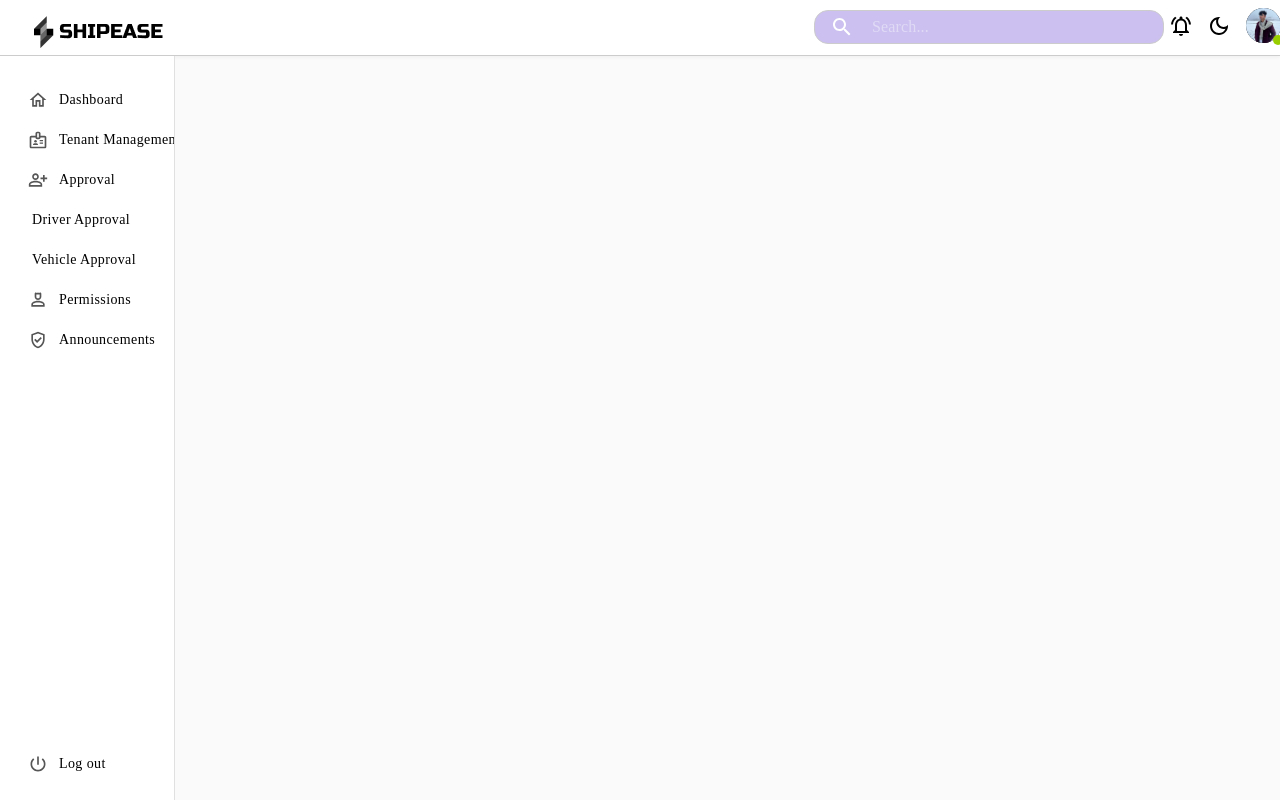
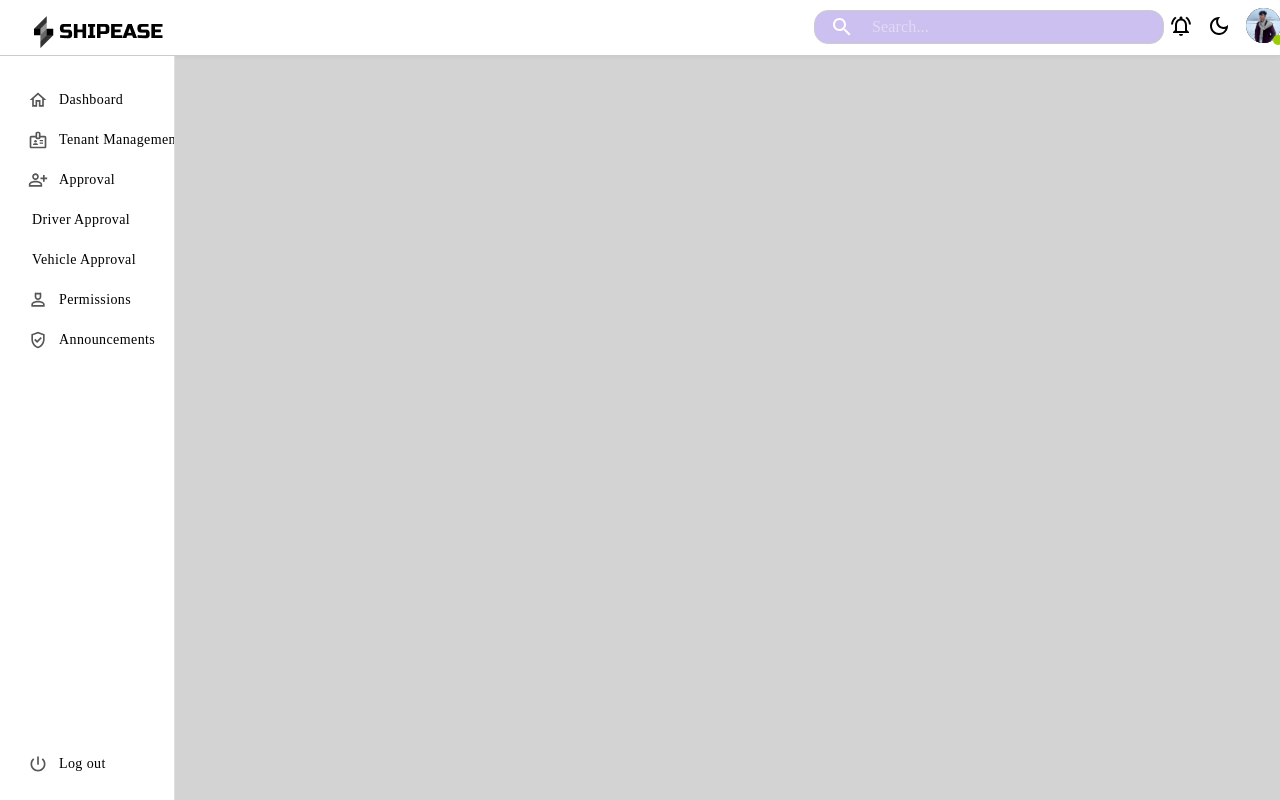
Before and after one commit to Final-Year-Project-ShipEase/shipease-frontend, a React (Create React App) app: page /managetenants in a window 1280 px wide. Built offline with nearby package versions, Linux system fonts and the light colour scheme.

Commit message:
sidebar Conversation Resolved

```diff
--- a/src/admin/components/sidebar/sidebar.jsx
+++ b/src/admin/components/sidebar/sidebar.jsx
@@ -1,11 +1,12 @@
 import React, { useState } from 'react';
-import { Box, Button, Drawer} from '@mui/material';
+import { Box, Button, Drawer, useTheme} from '@mui/material';
 import PowerSettingsNewOutlinedIcon from '@mui/icons-material/PowerSettingsNewOutlined';
 import { useLocation, useNavigate } from 'react-router-dom';
 import NavigationItems from './navItems';
 
 
 const Sidebar = ({ leftSpan}) => {
+  const theme = useTheme();
   const widthVal = (leftSpan / 11) * 100;
   const [activeButton, setActiveButton] = useState('');
   const navigate = useNavigate();
@@ -37,7 +38,7 @@ const Sidebar = ({ leftSpan}) => {
             gap: '3px',
             alignSelf: 'stretch',
             overflow: 'hidden',
-            color: isActive ? '#7E62D7' : 'black',
+            color: isActive ? theme.palette.buttonSidebar.colorActiveHover : theme.palette.buttonSidebar.ColorActive,
             textOverflow: 'ellipsis',
             whiteSpace: 'nowrap',
             fontFamily: 'latoregular',
@@ -48,11 +49,11 @@ const Sidebar = ({ leftSpan}) => {
             height: '40px',
             justifyContent: 'left',
             borderRight: isActive ? '4px solid #0061FF' : 'none',
-            backgroundColor: isActive ? '#7E62D7' : 'transparent',
+            backgroundColor: isActive ? theme.palette.buttonSidebar.BackgroundColorActiveHover : theme.palette.buttonSidebar.BackgroundColorActive,
             '&:hover': {
-              backgroundColor: 'rgba(126, 98, 215, 0.4)',
+              backgroundColor: theme.palette.buttonSidebar.main,
               '&:hover': {
-                color: 'white',
+                color: theme.palette.buttonSidebar.hovertextcolor,
               },
             },
           }}
@@ -77,7 +78,7 @@ const Sidebar = ({ leftSpan}) => {
             mt: '7vh',
             py: '24px',
             width: `${widthVal}%`,
-            backgroundColor: '#ffffff',
+            backgroundColor: theme.palette.buttonSidebar.hovertextcolor,
           },
         }}
       >
--- a/src/admin/pages/layout/layout.jsx
+++ b/src/admin/pages/layout/layout.jsx
@@ -1,8 +1,9 @@
 import React from 'react';
-import { Grid } from '@mui/material';
+import { Grid, useTheme } from '@mui/material';
 import { Outlet } from 'react-router-dom';
 
 const Layout = () => {
+  const theme = useTheme();
   const leftSpan = 1.5;
   const rigthSpan = 12 - leftSpan;
   return (
@@ -24,7 +25,7 @@ const Layout = () => {
           md={rigthSpan}
           sx={{
             mt: '7vh',
-            backgroundColor: '#FAFAFA',
+            backgroundColor: theme.palette.page.main,
             minHeight: '93vh',
           }}
         >
--- a/src/admin/pages/signin/signin.jsx
+++ b/src/admin/pages/signin/signin.jsx
@@ -1,5 +1,6 @@
 import { red } from '@material-ui/core/colors';
 import { Visibility, VisibilityOff } from '@mui/icons-material';
+import { useTheme } from '@mui/material';
 import React, { useState } from 'react';
 
 const SignInPage = () => {
@@ -7,6 +8,7 @@ const SignInPage = () => {
     const [password, setPassword] = useState("");
     const [showPassword, setShowPassword] = useState(false);
     const [acceptTerms, setAcceptTerms] = useState(false);
+    const theme = useTheme();
     const [message, setMessage] = useState(""); // new state variable for the message
 
     const handlePasswordVisibility = (event) => {
@@ -18,7 +20,7 @@ const SignInPage = () => {
     };
 
     const handleSignIn = () => {
-        setMessage("You have successfully signed in!");
+        console.log("Name: ", name);
     };
 
     return (
@@ -34,16 +36,16 @@ const SignInPage = () => {
                     </div>
                     <div className="right-div" style={{ width: "55%", height: "auto", position: "relative", zIndex: "1" }}>
 
-                        <form style={{backgroundColor: "white", padding: "15%", paddingTop: "21%", paddingBottom:"21%", borderTopLeftRadius: "10%", borderBottomLeftRadius: "10%"}}>
+                        <form style={{backgroundColor: theme.palette.page.form, padding: "15%", paddingTop: "21%", paddingBottom:"21%", borderTopLeftRadius: "10%", borderBottomLeftRadius: "10%"}}>
                             <h2 style={{ marginTop: 10, fontSize: "250%" }}>Welcome back!</h2>
-                            <h5 style={{ marginTop: -40, fontSize: "89%", color: 'gray' }}>Please enter your details!</h5>
+                            <h5 style={{ marginTop: -40, fontSize: "89%", color: theme.palette.page.h5}}>Please enter your details!</h5>
                             <h2 style={{ marginTop: -15, fontSize: "170%"}}><strong>Sign In</strong></h2>
                             <div name="username">
                                 <label style={{ fontSize: "12px", marginLeft: "1%", fontWeight: "bold" }}>Username:</label>
                                 <input
                                     type="text"
                                     id="username"
-                                    style={{ width: "100%", height: "40px", paddingLeft: "5%", border: "1px solid lightgrey"}}
+                                    style={{ width: "100%", height: "40px", paddingLeft: "5%", border: theme.palette.page.border}}
                                     onChange={(e) => setName(e.target.value)}
                                     value={name}
                                     placeholder="Muntazer Mehdi"
@@ -55,7 +57,7 @@ const SignInPage = () => {
                                     <input
                                         type={showPassword ? "text" : "password"}
                                         id="password"
-                                        style={{ width: "100%", height: "40px", paddingLeft: "5%",  border: "1px solid lightgrey"}}
+                                        style={{ width: "100%", height: "40px", paddingLeft: "5%",  border: theme.palette.page.border}}
                                         onChange={(e) => setPassword(e.target.value)}
                                         value={password}
                                         placeholder="Password"
@@ -74,10 +76,10 @@ const SignInPage = () => {
                                 </div>
                             </div>
                             <div name = "forgot" style={{textAlign: "right" }}>
-                                <a href="/forgot-password" style={{ color: "#60B478", fontSize:"88%"}}>Forgot Password?</a>
+                                <a href="/forgot-password" style={{ color: theme.palette.secondary.main, fontSize:"88%"}}>Forgot Password?</a>
                             </div>
                             <div name="checkbox">
-                                <label style={{ color: "#60B478", fontSize: "13px", marginLeft: "1%", fontWeight: "bold" }}>
+                                <label style={{ color: theme.palette.secondary.main, fontSize: "13px", marginLeft: "1%", fontWeight: "bold" }}>
                                     <input
                                         type="checkbox"
                                         checked={acceptTerms}
@@ -90,8 +92,8 @@ const SignInPage = () => {
                                 <button
                                     type="submit"
                                     style={{
-                                        backgroundColor: "#60B478",
-                                        color: "white",
+                                        backgroundColor: theme.palette.secondary.main,
+                                        color: theme.palette.buttons.main,
                                         marginTop: "10px",
                                         padding: "10px 20px",
                                         fontSize: "16px",
@@ -100,17 +102,16 @@ const SignInPage = () => {
                                         width: "100%",
                                         height: "100%",
                                         borderRadius: "4px",
-                                        boxShadow: "0px 2px 4px rgba(0, 0, 0, 0.25)"
+                                        boxShadow: theme.palette.buttons.boxShadow,
                                     }}
                                     onClick={handleSignIn}
-                                        onTouchStart={(e) => e.target.style.backgroundColor = "#509664"}
-                                        onTouchEnd={(e) => e.target.style.backgroundColor = "#60B478"}
-                                        onMouseEnter={(e) => e.target.style.backgroundColor = "#509664"}
-                                        onMouseLeave={(e) => e.target.style.backgroundColor = "#60B478"}
+                                        onTouchStart={(e) => e.target.style.backgroundColor = theme.palette.secondary.hover}
+                                        onTouchEnd={(e) => e.target.style.backgroundColor = theme.palette.secondary.main}
+                                        onMouseEnter={(e) => e.target.style.backgroundColor = theme.palette.secondary.hover}
+                                        onMouseLeave={(e) => e.target.style.backgroundColor = theme.palette.secondary.main}
                                 >
                                     Sign In
                                 </button>
-                                <h1 style={{color: red}}>{message}</h1>
                             </div>
                         </form>
                     </div>
--- a/src/theme.js
+++ b/src/theme.js
@@ -7,11 +7,13 @@ const theme = createTheme({
     },
     secondary: {
       main: '#60B478',
+      hover: "#509664",
     },
     buttons: {
       main: '#FFFFFF',
       text: '#121212',
       solidText: '#000000',
+      boxShadow: "0px 2px 4px rgba(0, 0, 0, 0.25)"
     },
     shadows: {
       customButton1: `0 1px 1px 0 rgba(0, 0, 0, 0.12), 0 0 0 1px rgba(103, 110, 118, 0.16), 0 2px 5px 0 rgba(103, 110, 118, 0.08)`,
@@ -22,6 +24,20 @@ const theme = createTheme({
       rowHover: '#60B478',
       border: '#000000',
     },
+    buttonSidebar: {
+      main:  'rgba(126, 98, 215, 0.4)',
+      ColorActive: 'black',
+      ColorActiveHover: 'white',
+      BackgroundColorActive: 'transparent',
+      BackgroundColorActiveHover: '#7E62D7',
+      hovertextcolor: 'white',
+    },
+    page:{
+      main: 'lightgray',
+      form: 'white',
+      h5: 'gray',
+      border: "1px solid lightgrey"
+    }
   },
   typography: {
     allVariants: {
```
